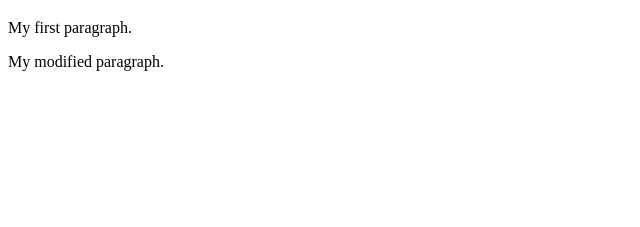
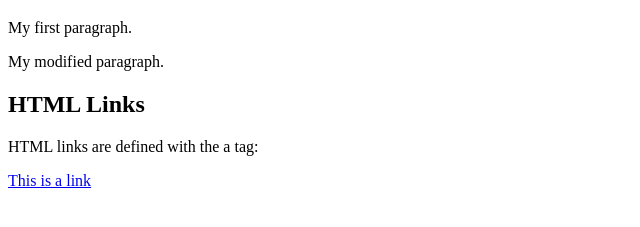
Before and after one commit to enimhouda/testgit, a plain HTML site: page index.html in a window 1280 px wide. Shown: the part 61-288 px from the top of the page, without its empty margins (0-640 px from the left). Drawn offline with Linux system fonts and the light colour scheme.

Commit message:
Update index from Master

```diff
--- a/index.html
+++ b/index.html
@@ -5,5 +5,9 @@
 <h1>My First Heading</h1>
 <p>My first paragraph.</p>
 <p>My modified paragraph.</p>
+<h2>HTML Links</h2>
+<p>HTML links are defined with the a tag:</p>
+
+<a href="https://www.w3schools.com">This is a link</a>
 </body>
 </html>
```
